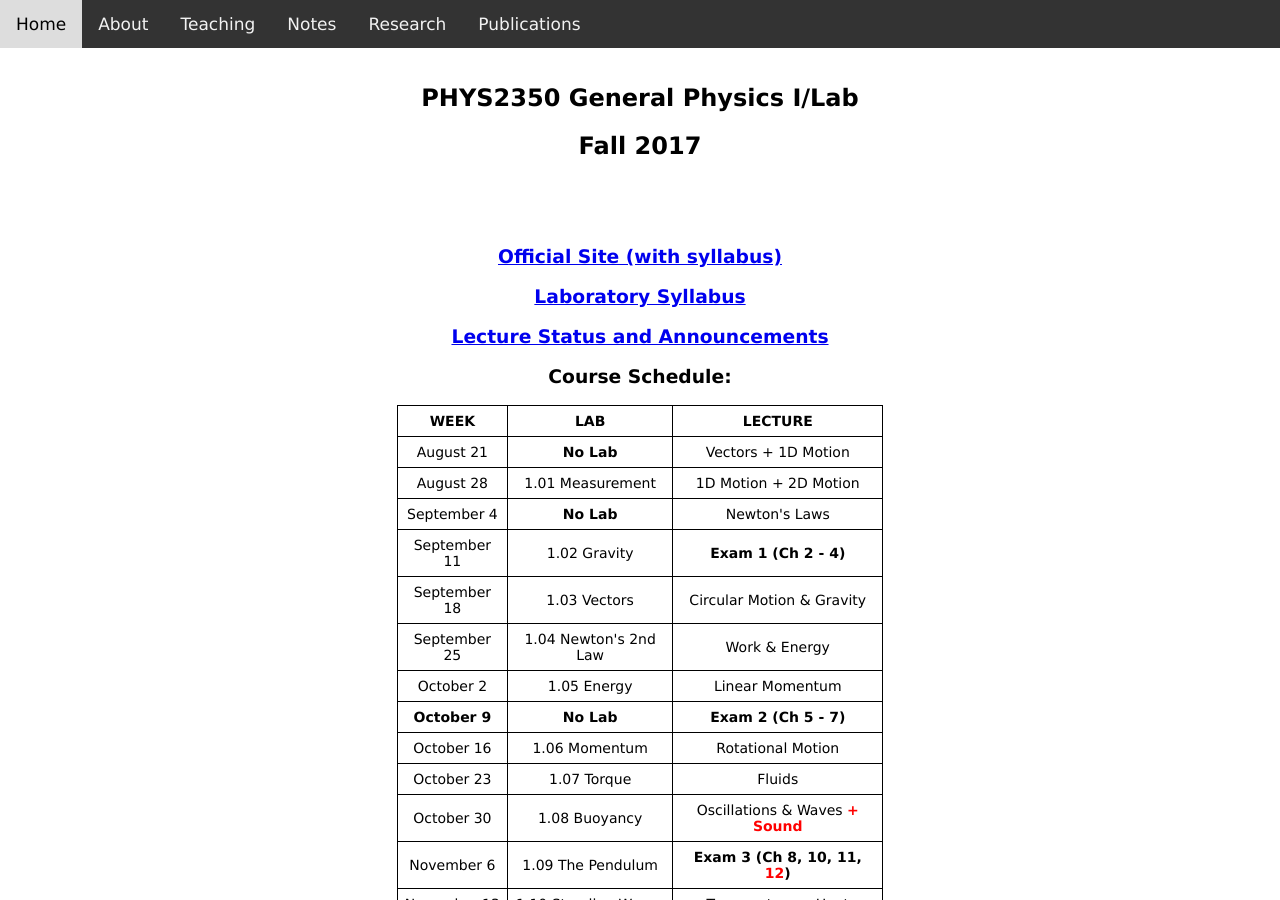
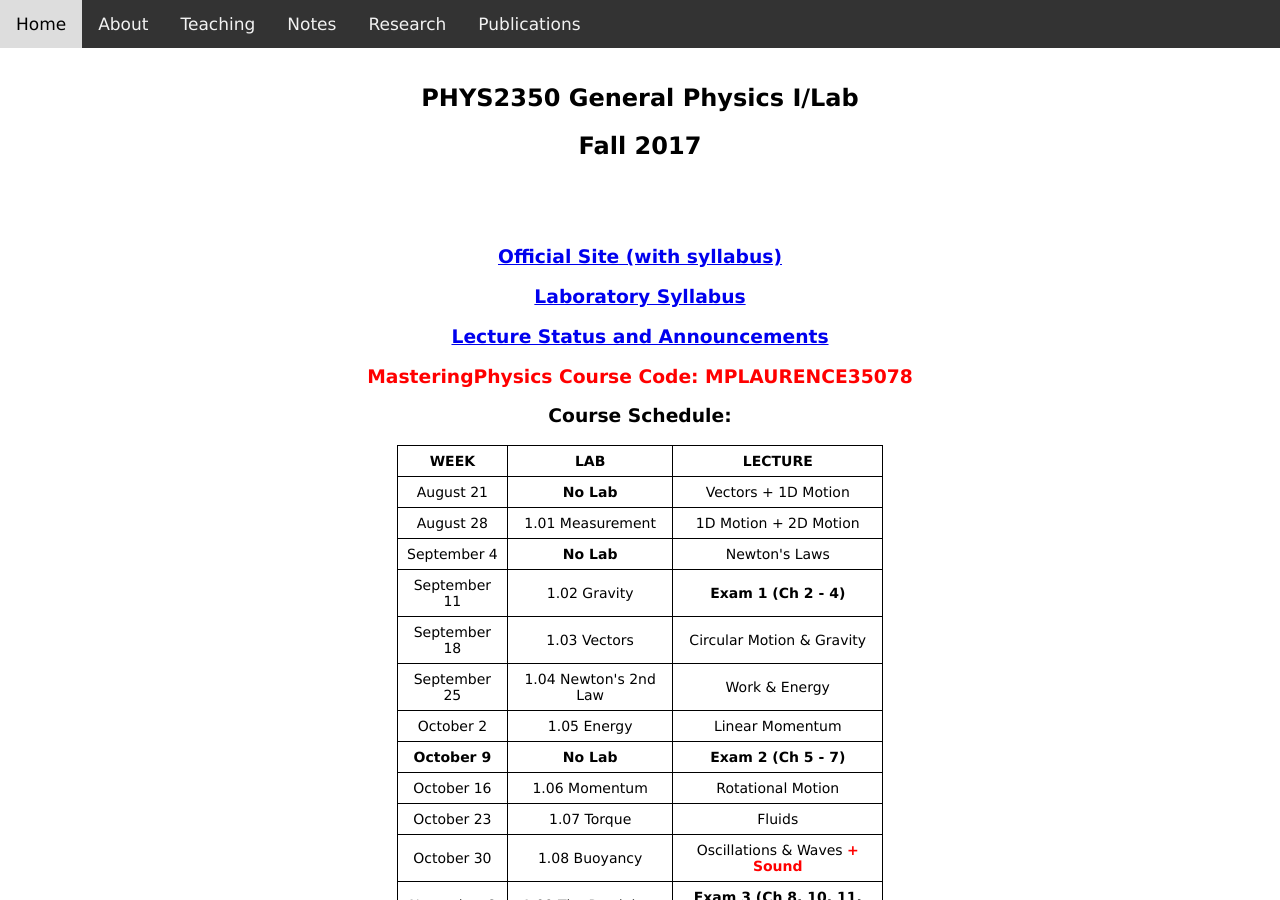
Before and after one commit to dhlaurence/dhlaurence.github.io, a Jekyll site: the page built from teaching/phys2350fall17.html, in a window 1280 px wide and 900 px high. Built offline with Jekyll 4.4.1, drawn with Linux system fonts in a browser that asks for light colours.

Commit message:
Update phys2350fall17.html

```diff
--- a/teaching/phys2350fall17.html
+++ b/teaching/phys2350fall17.html
@@ -27,7 +27,11 @@ title: PHYS2350Fall2017
     </center>
   </h3>
 
-
+  <h3>
+    <center>
+      <font color="red">MasteringPhysics Course Code: MPLAURENCE35078</font>
+    </center>
+  </h3>
 
   <h3>
     <center>Course Schedule:</center>
```
